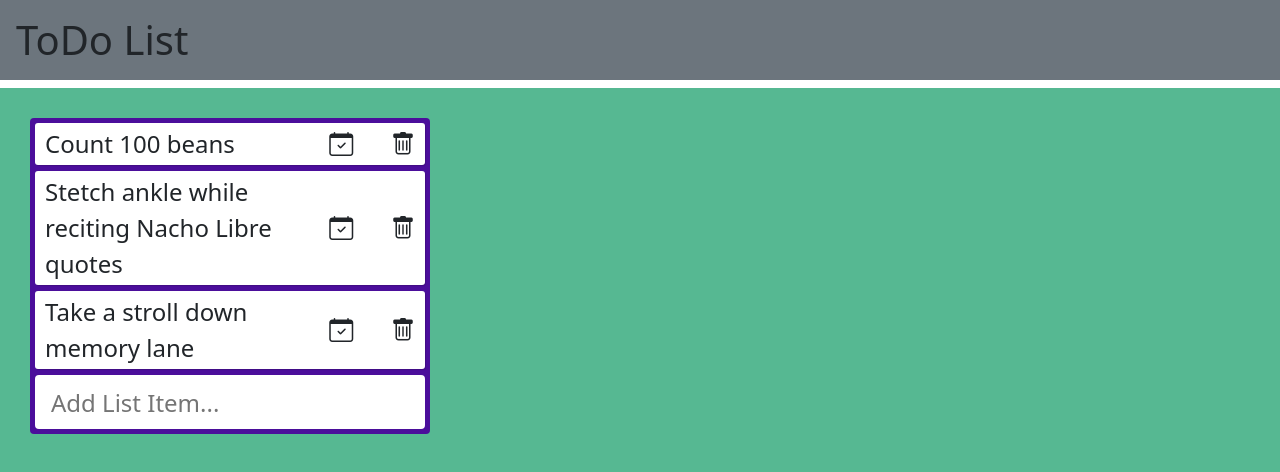
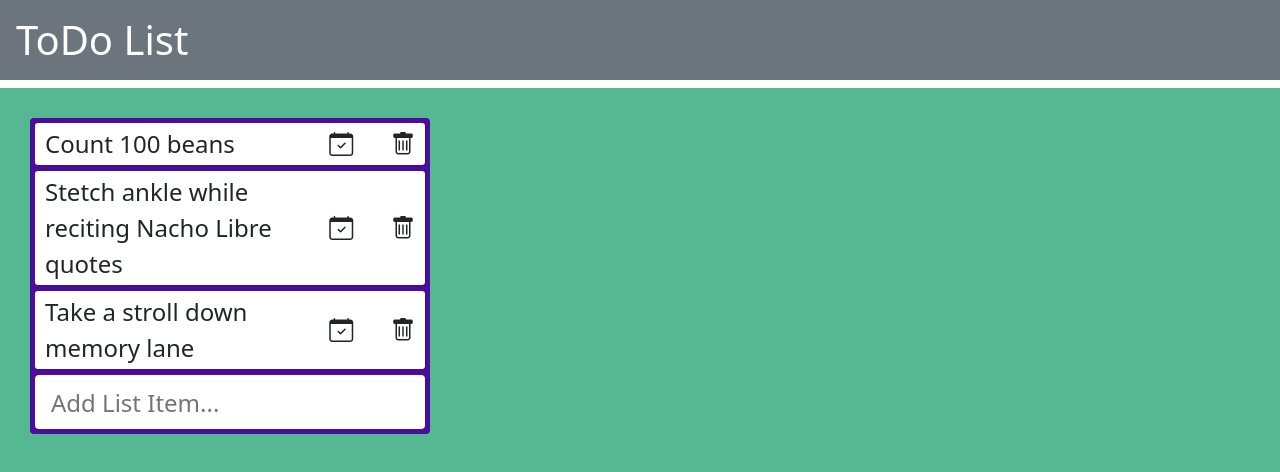
Before and after one commit to juggernautjake/MIT_ToDoList, a plain HTML site: page index.html in a window 1280 px wide. Drawn offline with nearby package versions, Linux system fonts and the light colour scheme.

Commit message:
Update index.html

```diff
--- a/index.html
+++ b/index.html
@@ -20,7 +20,7 @@
     />
   </head>
   <body>
-    <h1 class="p-3 mb-2 bg-secondary">ToDo List</h1>
+    <h1 class="p-3 mb-2 bg-secondary text-white">ToDo List</h1>
 
 
     <div id="root"></div>
```
